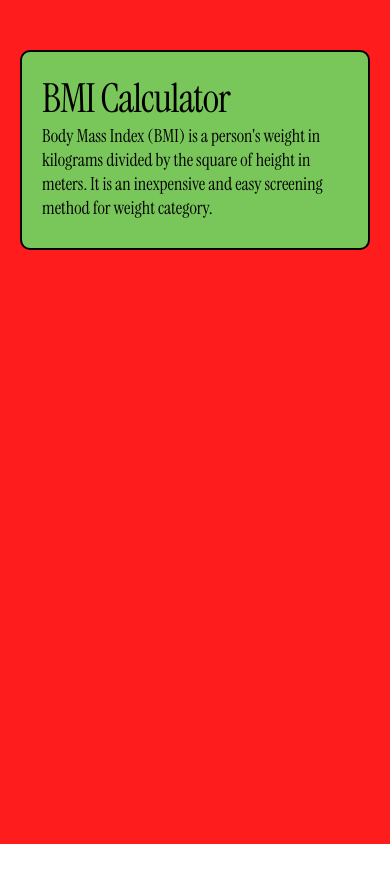
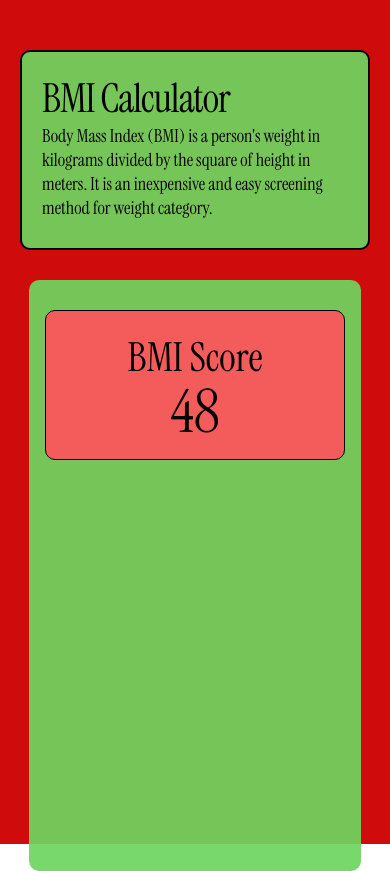
Before and after one commit to mparedes023/bmi-calculator-app, a React Native app: screen / in a window 390 px wide. Before the commit the page ends 844 px from the top, so only its background shows below. Built offline with nearby package versions, Linux system fonts and the light colour scheme.

Commit message:
feat(ui): implement score result card layout

```diff
--- a/screens/BMI.js
+++ b/screens/BMI.js
@@ -8,13 +8,25 @@ export default function BMI(){
         return null;
     }
     return(
+    // bmi description box
     <View style={styles.container}>
         <View style={styles.introContainer}>
             <Text style={styles.bmiTitle}>BMI Calculator</Text>
             <Text style={styles.bmiDescription}>Body Mass Index (BMI) is a person's weight in kilograms divided by the square of height in meters. It is an inexpensive and easy screening method for weight category.</Text>
 
         </View>
+    {/* bmi score area */}
+    <View style={styles.calculatorContainer}>
+        <View style={styles.scoreContainer}>
+            <Text style={styles.scoreTitle}>BMI Score</Text>
+            <Text style={styles.score}>48</Text>
+        </View>
+
     </View>
+    </View>
+
+
+
     )
 
 }
@@ -23,10 +35,8 @@ const styles=StyleSheet.create({
     container: {
         width:'100%',
         height:'100%',
-        backgroundColor: 'rgb(255, 28, 28)',
+        backgroundColor: 'rgb(208, 11, 11)',
         alignItems:'center',
-
-
 
     },
     introContainer:{
@@ -53,4 +63,40 @@ const styles=StyleSheet.create({
        fontFamily:'flute',
        fontSize:18,
     },
+
+    calculatorContainer:{
+        width:'85%',
+        height:'70%',
+        backgroundColor: 'rgba(110, 213, 96, 0.92)',
+        alignItems:'center',
+        marginTop:30,
+        border:'black',
+        borderRadius:10,
+        borderWidth:2,
+    },
+
+    scoreContainer:{
+        width:300,
+        height:150,
+        borderRadius:10,
+        display:'flex',
+        flexDirection:'column',
+        backgroundColor:'rgb(244, 92, 92)',
+        padding:20,
+        marginTop:30,
+        borderColor:'black',
+        borderWidth:1.2,
+    },
+
+    scoreTitle:{
+        fontFamily:'flute',
+        fontSize:40,
+        textAlign:'center',
+    },
+    score:{
+        fontFamily:'flute',
+        fontSize:60,
+        textAlign:'center',
+        marginTop:-10,
+    }
 });
```
